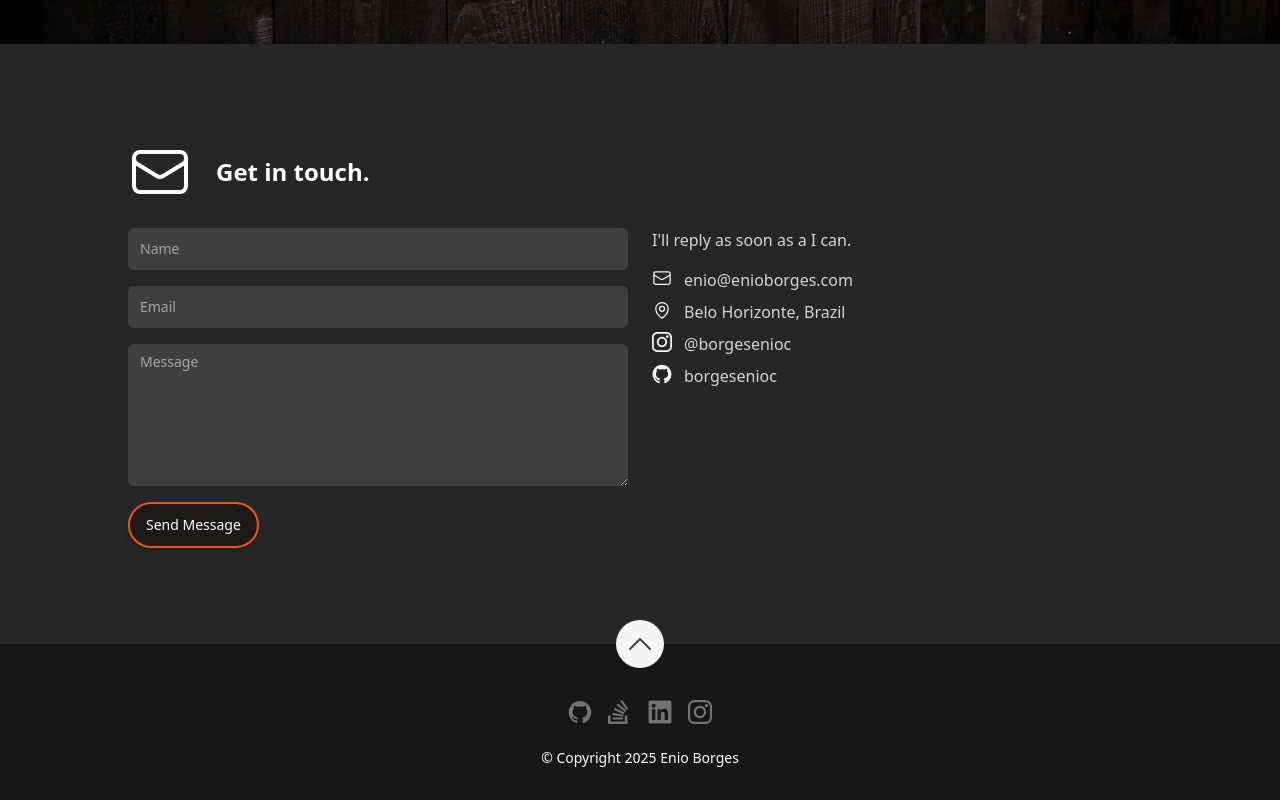
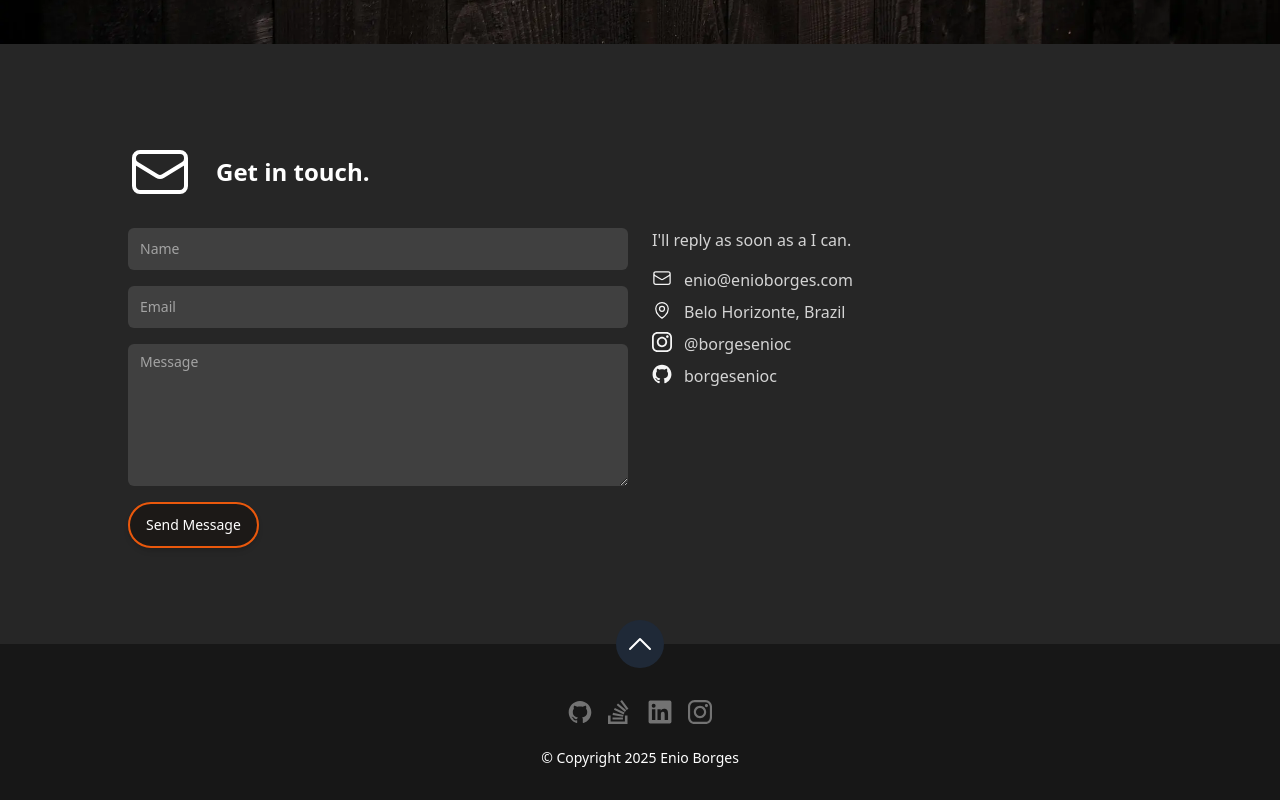
Before and after one commit to borgesenioc/react-resume-enio, a Next.js app: page / in a window 1280 px wide. Shown: the part 4316-5116 px from the top of the page. Built offline with nearby package versions, Linux system fonts and the light colour scheme.

Commit message:
Updte footer icon color

```diff
--- a/src/components/Sections/Footer.tsx
+++ b/src/components/Sections/Footer.tsx
@@ -10,9 +10,9 @@ const Footer: FC = memo(() => (
   <div className="relative bg-neutral-900 px-4 pb-6 pt-12 sm:px-8 sm:pb-8 sm:pt-14">
     <div className="absolute inset-x-0 -top-4 flex justify-center sm:-top-6">
       <a
-        className="rounded-full bg-neutral-100 p-1 ring-white ring-offset-2 ring-offset-gray-700/80 focus:outline-none focus:ring-2 sm:p-2"
+        className="rounded-full bg-gray-800 p-1 ring-white ring-offset-2 ring-offset-gray-700/80 focus:outline-none focus:ring-2 sm:p-2"
         href={`/#${SectionId.Hero}`}>
-        <ChevronUpIcon className="h-6 w-6 bg-transparent sm:h-8 sm:w-8" />
+        <ChevronUpIcon className="h-6 w-6 text-white bg-gray-800 sm:h-8 sm:w-8" />
       </a>
     </div>
     <div className="flex flex-col items-center gap-y-6">
--- a/src/data/data.tsx
+++ b/src/data/data.tsx
@@ -68,7 +68,7 @@ export type SectionId = (typeof SectionId)[keyof typeof SectionId];
  */
 export const heroData: Hero = {
   imageSrc: heroImage,
-  name: `I'm Enio.`,
+  name: `I'm  Enio.`,
   description: (
     <>
       <p className="prose-sm text-black sm:prose-base lg:prose-lg">
```
